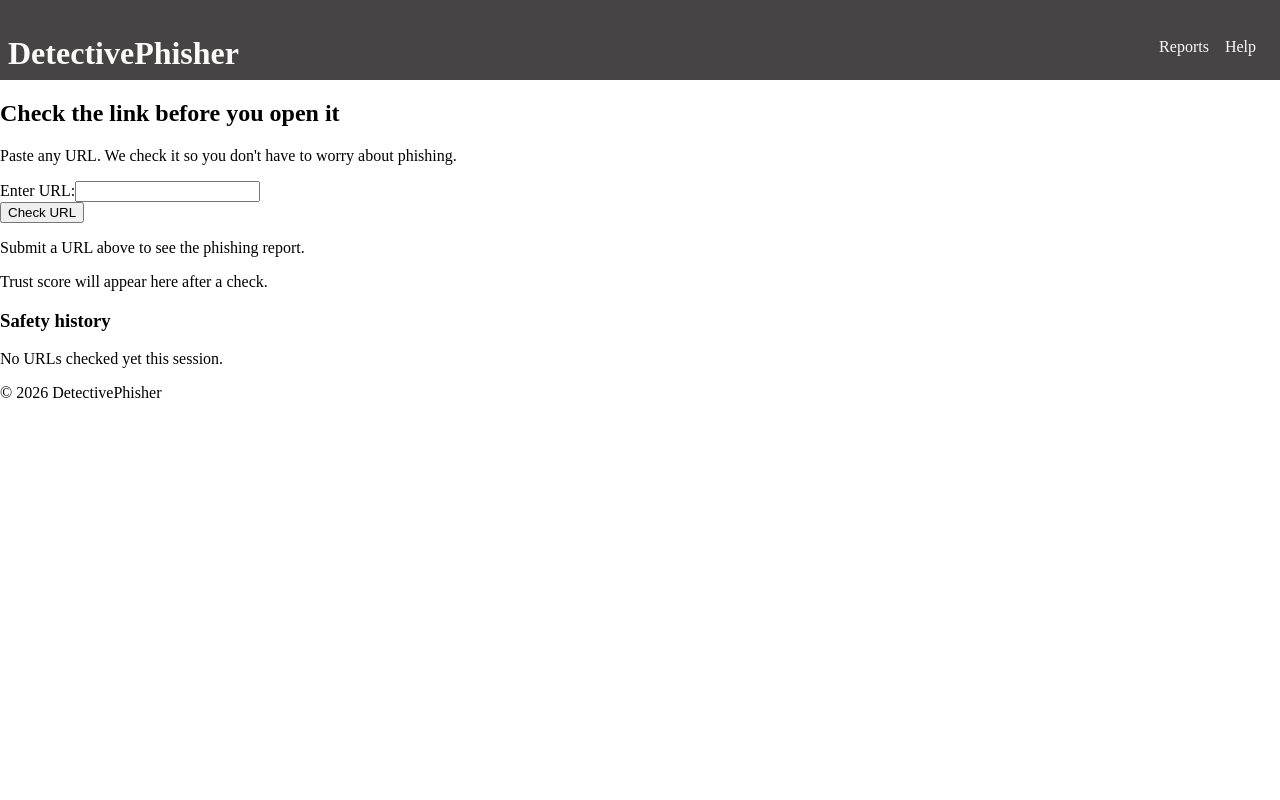
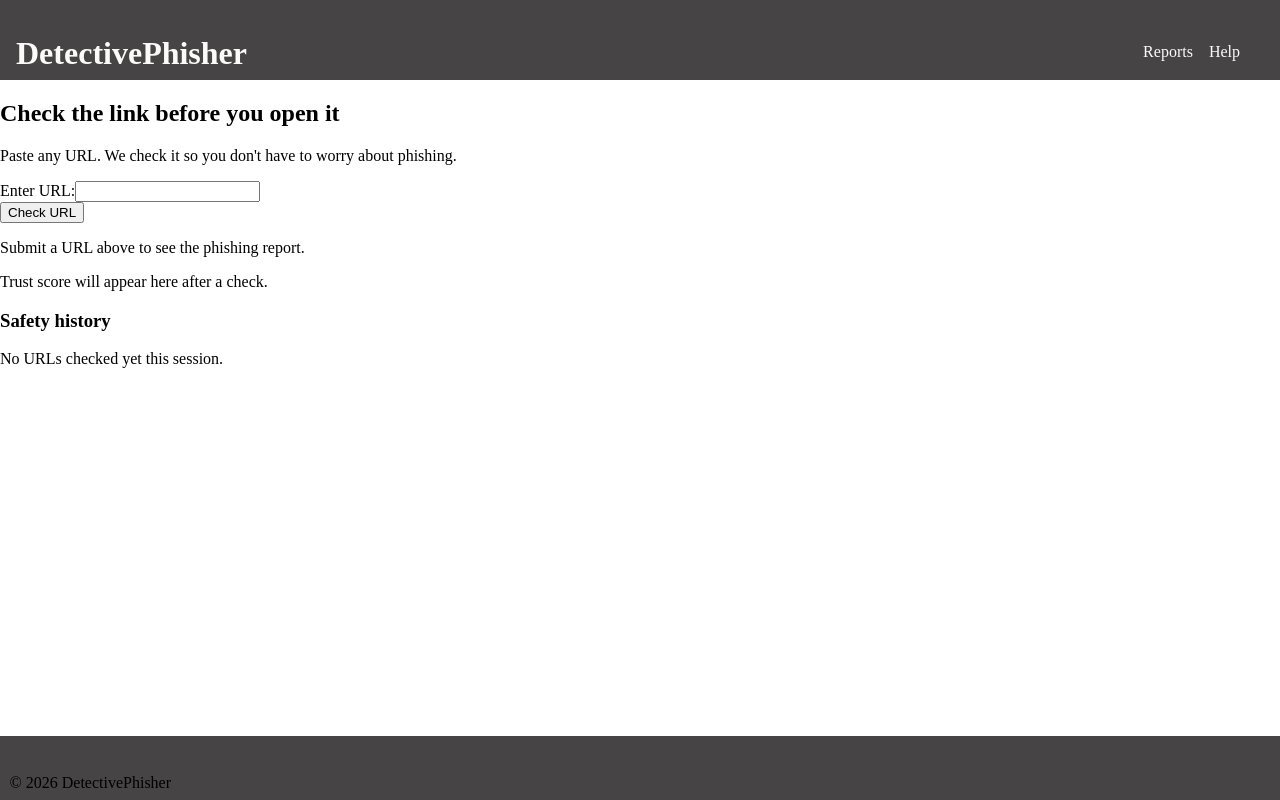
Before and after one commit to SPUDYBRO/DetectivePhisher, a React (Vite) app: page / in a window 1280 px wide. Built offline with nearby package versions, Linux system fonts and the light colour scheme.

Commit message:
feat: styled the footer in style.css

```diff
--- a/source/App.jsx
+++ b/source/App.jsx
@@ -110,7 +110,9 @@ export default function App() {
       </main>
 
       <footer>
+        <div id="footerContent">
         <p>&copy; 2026 DetectivePhisher</p>
+        </div>
       </footer>
     </>
   )
--- a/source/style.css
+++ b/source/style.css
@@ -51,19 +51,41 @@
     --header-margin: 0;
 
     /* Logo Variable Section */
-    --logo-padding: 0.5rem;
+    --logo-bottom-padding: 0.5rem;
+    --logo-left-padding: 1rem;
 
     /* Extra Variable Section */
-    --extra-padding: 0.5rem;
+    --extra-bottom-padding: 0.2rem;
+    --extra-right-padding: 1.5rem;
 
     /* Header Link Variable Section */
     --header-link-margin: 0.5rem;
+
+    /* Footer Variable Section */
+    --footer-background-color: #464444;
+    --footer-text-color: #fdfafa;
+
+    --footer-height: 8vh;
+    --footer-bottom-padding: 0.5rem;
+    --footer-left-padding: 0.6rem;
+    --footer-p-margin: 0;
 }
 
-
+/* Layout Section */
 body {
     margin: 0;
+    height: 100%;
 }
+
+#root {
+    display: flex;
+    flex-direction: column;
+    min-height: 100vh;
+}
+
+    main {
+        flex: 1;
+    }
 
 /* Font Size Section */
 h1 {
@@ -119,20 +141,39 @@ header {
     #logo {
         display: flex;
         align-items: flex-end;
-        padding-bottom: var(--logo-padding);
-        padding-left: var(--logo-padding);
+        padding-bottom: var(--logo-bottom-padding);
+        padding-left: var(--logo-left-padding);
     }
 
     /* Extra Section */
     #extra {
         display: flex;
         align-items: flex-end;
-        padding-bottom: var(--extra-padding);
-        padding-right: var(--extra-padding);
+        padding-bottom: var(--extra-bottom-padding);
+        padding-right: var(--extra-right-padding);
     }
 
         #extra, a {
+            text-decoration: none;
             color: var(--header-text-color);
-            text-decoration: none;
             margin: var(--header-link-margin);
         }
+
+
+footer {
+    background-color: var(--footer-background-color);
+    color: var(--footer-text-color);
+    height: var(--footer-height);
+
+    display: flex;
+    justify-content: flex-start;
+    align-items: flex-end;
+
+    #footerContent {
+        padding-left: var(--footer-left-padding);
+        padding-bottom: var(--footer-bottom-padding);
+        }
+    p {
+        margin: var(--footer-p-margin);
+    }
+}
```
Also changed, not shown: 1 other file (tests, documents, lock files or other folders).
